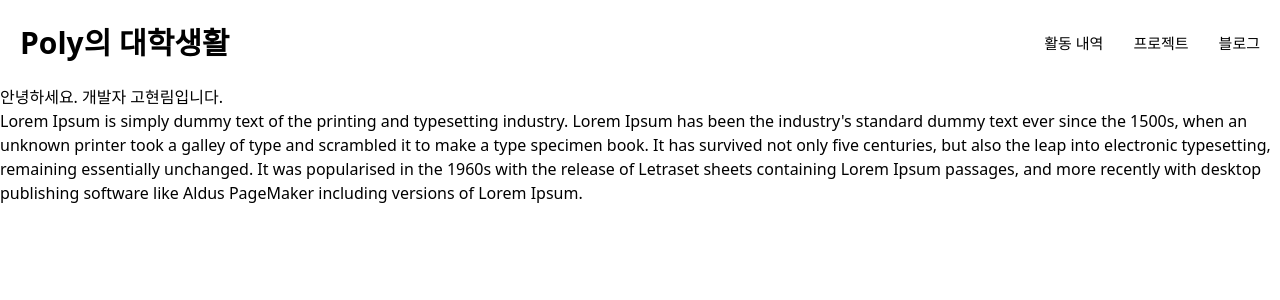
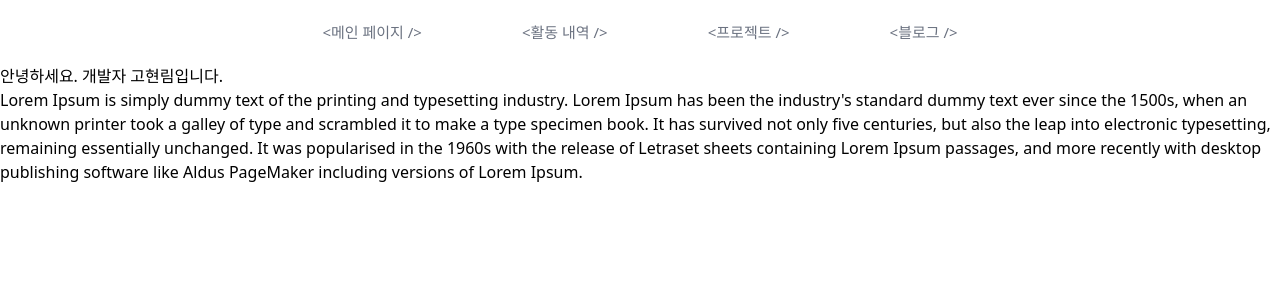
Before and after one commit to indianaPoly/portfolio-next.js, a Next.js app: page / in a window 1280 px wide. Shown: the top 300 px of the page. Built offline with nearby package versions, Linux system fonts and the light colour scheme.

Commit message:
design: 보여지는 text 수정

```diff
--- a/src/components/navbar.tsx
+++ b/src/components/navbar.tsx
@@ -11,15 +11,19 @@ export const Navbar = () => {
 
   const navbarItem: NavbarItem[] = [
     {
-      name: "활동 내역",
+      name: "<메인 페이지 />",
+      link: "/",
+    },
+    {
+      name: "<활동 내역 />",
       link: "activity",
     },
     {
-      name: "프로젝트",
+      name: "<프로젝트 />",
       link: "project",
     },
     {
-      name: "블로그",
+      name: "<블로그 />",
       link: "blogs",
     },
   ];
@@ -41,23 +45,17 @@ export const Navbar = () => {
     },
   };
 
-  const USER_NAME = "Poly";
+  const USER_NAME = "고현림";
 
   return (
     <>
-      <nav className="flex flex-col">
-        <div className="flex items-center justify-between p-[20px]">
-          <Link href="/">
-            <span className=" text-black font-semibold text-[30px]">
-              {USER_NAME}의 대학생활
-            </span>
-          </Link>
-          <ul className="flex gap-[30px]">
+      <nav className="flex flex-col justify-center items-center p-[20px]">
+        <ul className="flex gap-[100px]">
           {navbarItem.map((item) => {
             return (
               <li key={item.link}>
                 <Link href={item.link}>
-                    <span className="text-gray2 font-medium text-[15px] hover:text-black">
+                  <span className=" text-gray-500 font-medium text-[15px] hover:text-black">
                     {item.name}
                   </span>
                 </Link>
@@ -65,8 +63,8 @@ export const Navbar = () => {
             );
           })}
         </ul>
+
         {/* <button className="" onClick={() => setIsOpen(!isOpen)}>=</button> */}
-        </div>
 
         {/* <div>
           <AnimatePresence>
```
Lines whose indentation alone changed are shown as unchanged.
